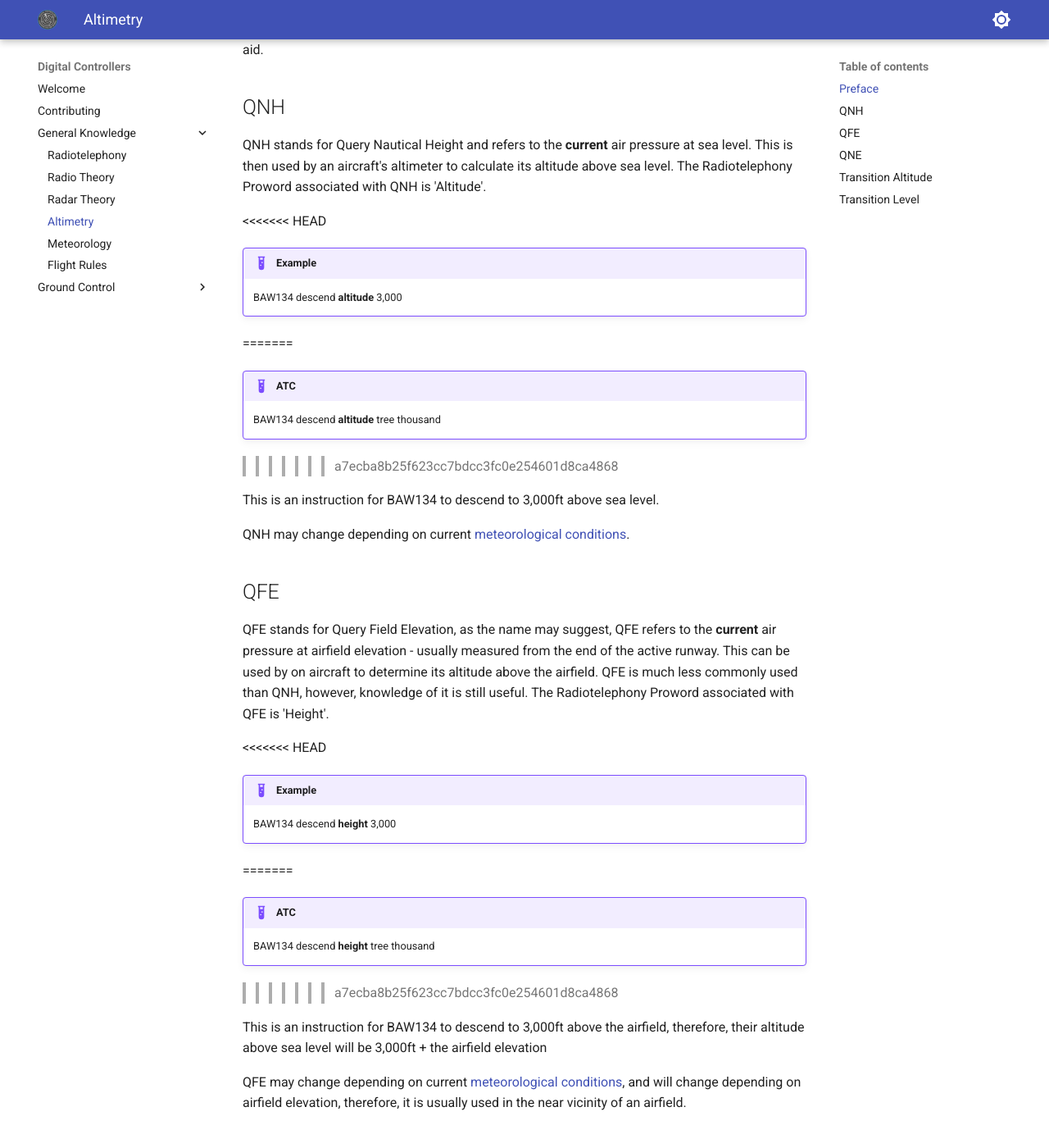
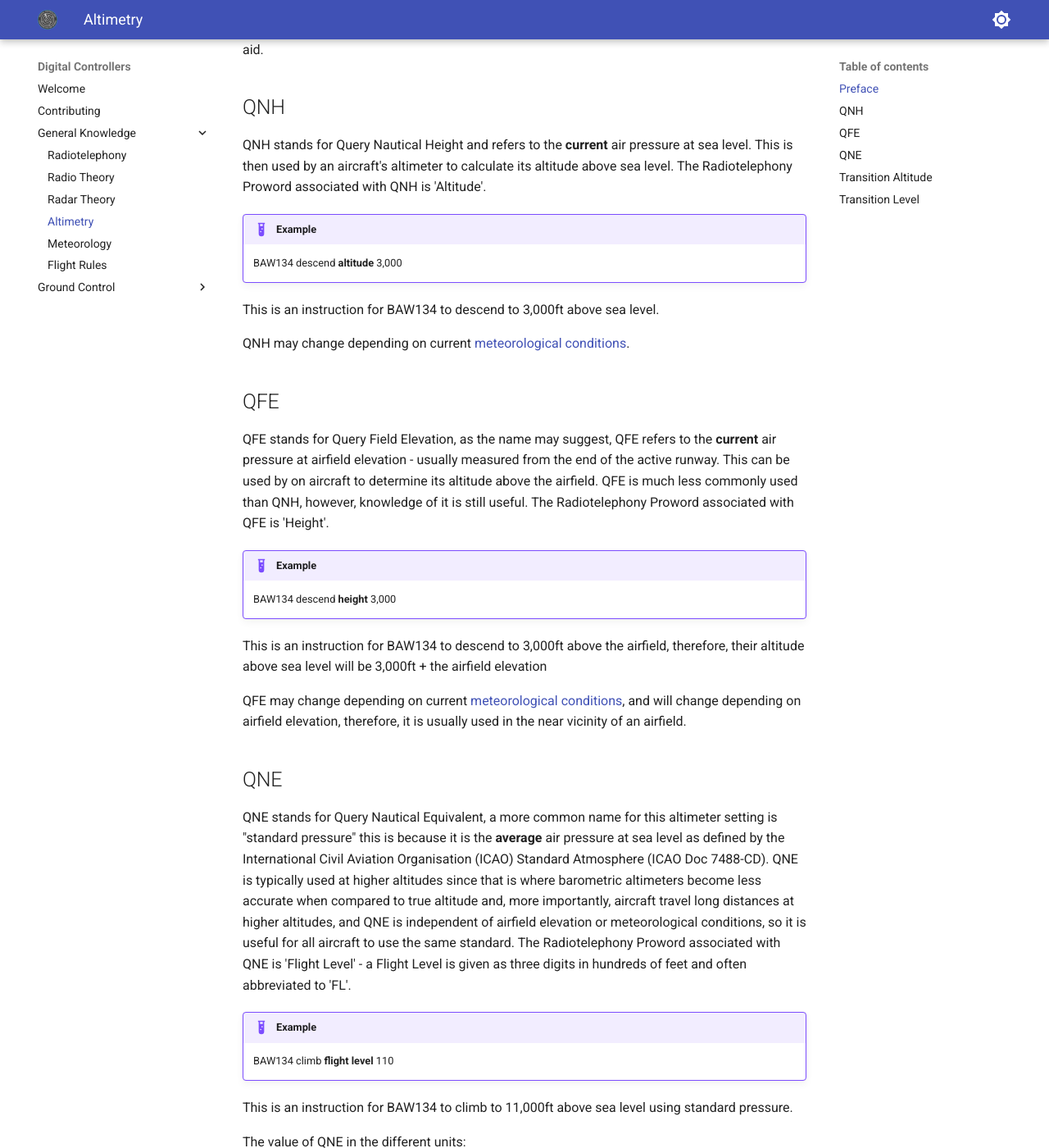
Before and after one commit to Digital-Controllers/website, an MkDocs documentation site: the page built from docs/general-knowledge/altimetry.md, in a window 1280 px wide and 1400 px high, scrolled down 671 px. Shown: the whole window at 82% size. Built offline with MkDocs 1.6.1 and Material for MkDocs 9.7.7, drawn with Linux system fonts in a browser that asks for light colours; some of the changed text lies outside the part shown.

Commit message:
Update altimetry.md
dealt with merge conflicts that apparently got through to main (oops)

```diff
--- a/docs/general-knowledge/altimetry.md
+++ b/docs/general-knowledge/altimetry.md
@@ -18,13 +18,8 @@ The names for each of these altimeter settings are derived from Radiotelegraphy
 
 QNH stands for Query Nautical Height and refers to the **current** air pressure at sea level. This is then used by an aircraft's altimeter to calculate its altitude above sea level. The Radiotelephony Proword associated with QNH is 'Altitude'.
 
-<<<<<<< HEAD
 !!! example ATC
 	BAW134 descend **altitude** 3,000
-=======
-!!! example "ATC"
-	BAW134 descend **altitude** tree thousand
->>>>>>> a7ecba8b25f623cc7bdcc3fc0e254601d8ca4868
 
 This is an instruction for BAW134 to descend to 3,000ft above sea level.
 
@@ -34,13 +29,8 @@ QNH may change depending on current [meteorological conditions](./meteorology.md
 
 QFE stands for Query Field Elevation, as the name may suggest, QFE refers to the **current** air pressure at airfield elevation - usually measured from the end of the active runway. This can be used by on aircraft to determine its altitude above the airfield. QFE is much less commonly used than QNH, however, knowledge of it is still useful. The Radiotelephony Proword associated with QFE is 'Height'.
 
-<<<<<<< HEAD
 !!! example ATC
 	BAW134 descend **height** 3,000
-=======
-!!! example "ATC"
-	BAW134 descend **height** tree thousand
->>>>>>> a7ecba8b25f623cc7bdcc3fc0e254601d8ca4868
 
 This is an instruction for BAW134 to descend to 3,000ft above the airfield, therefore, their altitude above sea level will be 3,000ft + the airfield elevation
 
@@ -50,13 +40,8 @@ QFE may change depending on current [meteorological conditions](./meteorology.md
 
 QNE stands for Query Nautical Equivalent, a more common name for this altimeter setting is "standard pressure" this is because it is the **average** air pressure at sea level as defined by the International Civil Aviation Organisation (ICAO) Standard Atmosphere (ICAO Doc 7488-CD). QNE is typically used at higher altitudes since that is where barometric altimeters become less accurate when compared to true altitude and, more importantly, aircraft travel long distances at higher altitudes, and QNE is independent of airfield elevation or meteorological conditions, so it is useful for all aircraft to use the same standard. The Radiotelephony Proword associated with QNE is 'Flight Level' - a Flight Level is given as three digits in hundreds of feet and often abbreviated to 'FL'.
 
-<<<<<<< HEAD
 !!! example ATC
 	BAW134 climb **flight level** 110
-=======
-!!! example "ATC"
-	BAW134 climb **flight level** one one zero
->>>>>>> a7ecba8b25f623cc7bdcc3fc0e254601d8ca4868
 
 This is an instruction for BAW134 to climb to 11,000ft above sea level using standard pressure.
 
```
